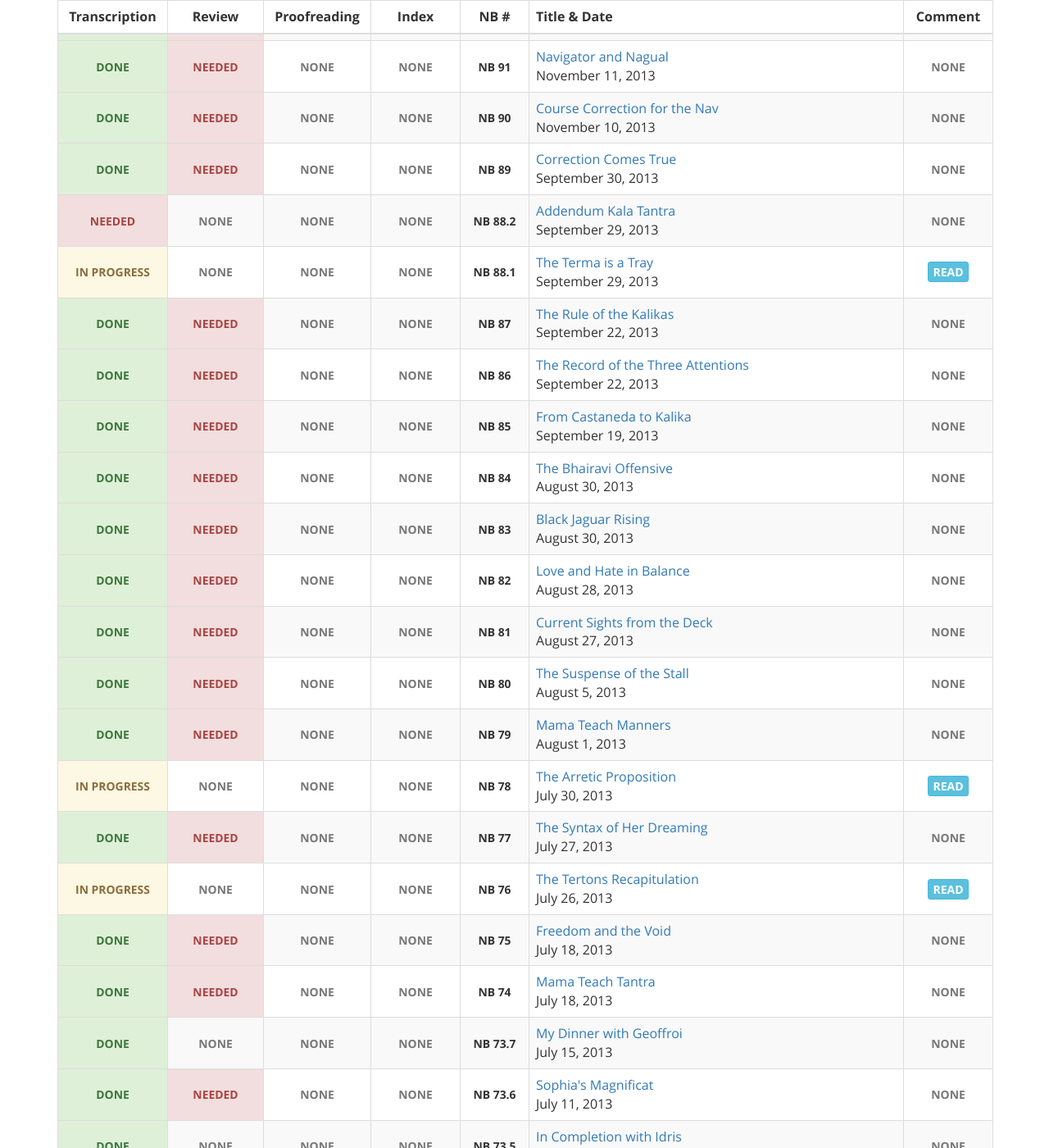
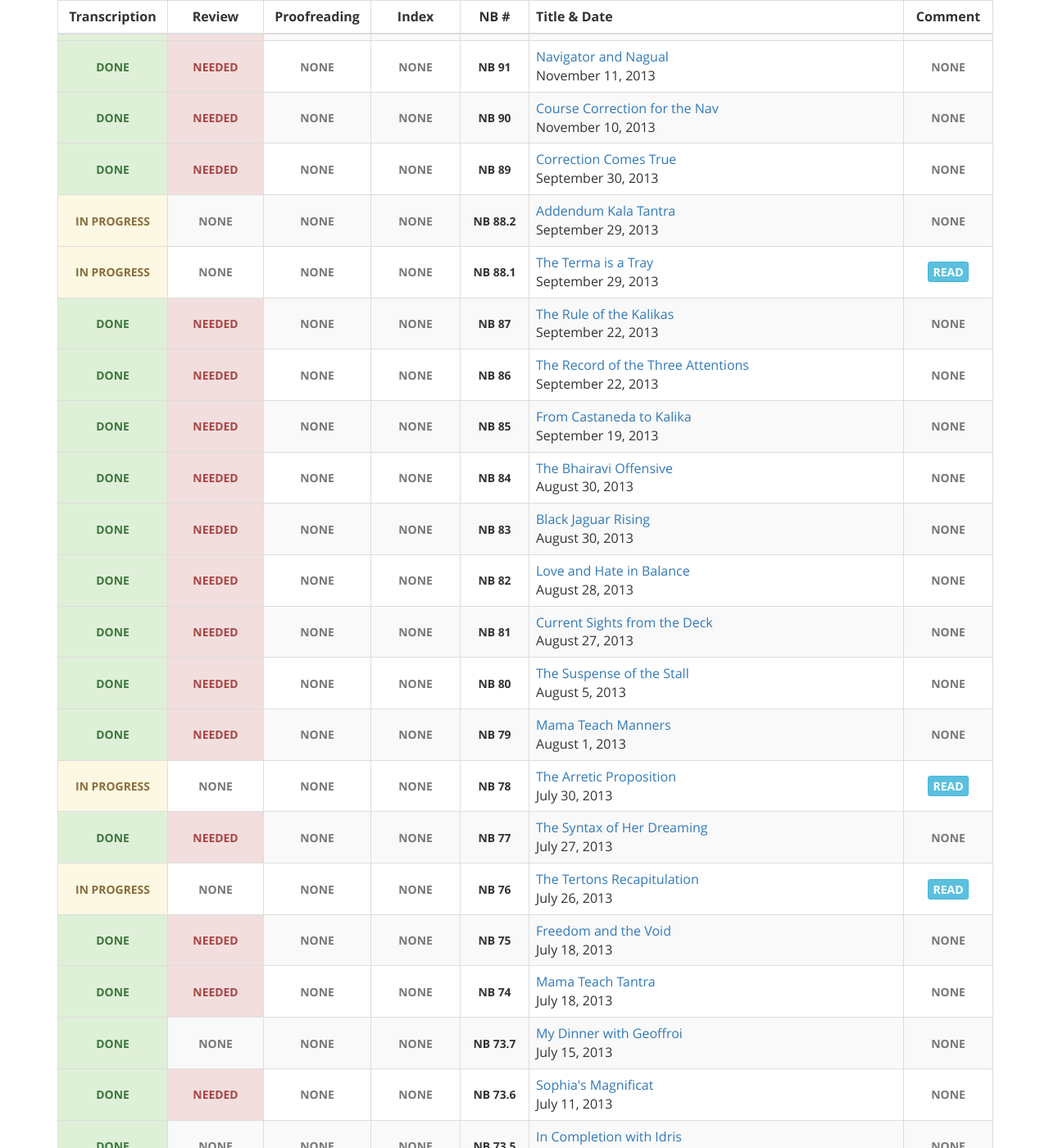
Before and after one commit to gaiaspora/gaiaspora.github.io, a Jekyll site: the page built from content/navigator-briefings.markdown, in a window 1280 px wide and 1400 px high, scrolled down 2392 px. Shown: the whole window at 82% size. Built offline with Jekyll 4.4.1, drawn with Linux system fonts in a browser that asks for light colours.

Commit message:
Update nb.yaml

```diff
--- a/_data/nb.yaml
+++ b/_data/nb.yaml
@@ -305,7 +305,7 @@
   Comment: ""
 
 - NB: "88.2"
-  Transcription: "needed"
+  Transcription: "in progress"
   Review: "none"
   Proofreading: "none"
   Index: "none"
@@ -503,7 +503,7 @@
   Comment: ""
 
 - NB: "73.1"
-  Transcription: "in-process"
+  Transcription: "done"
   Review: "none"
   Proofreading: "none"
   Index: "none"
```
